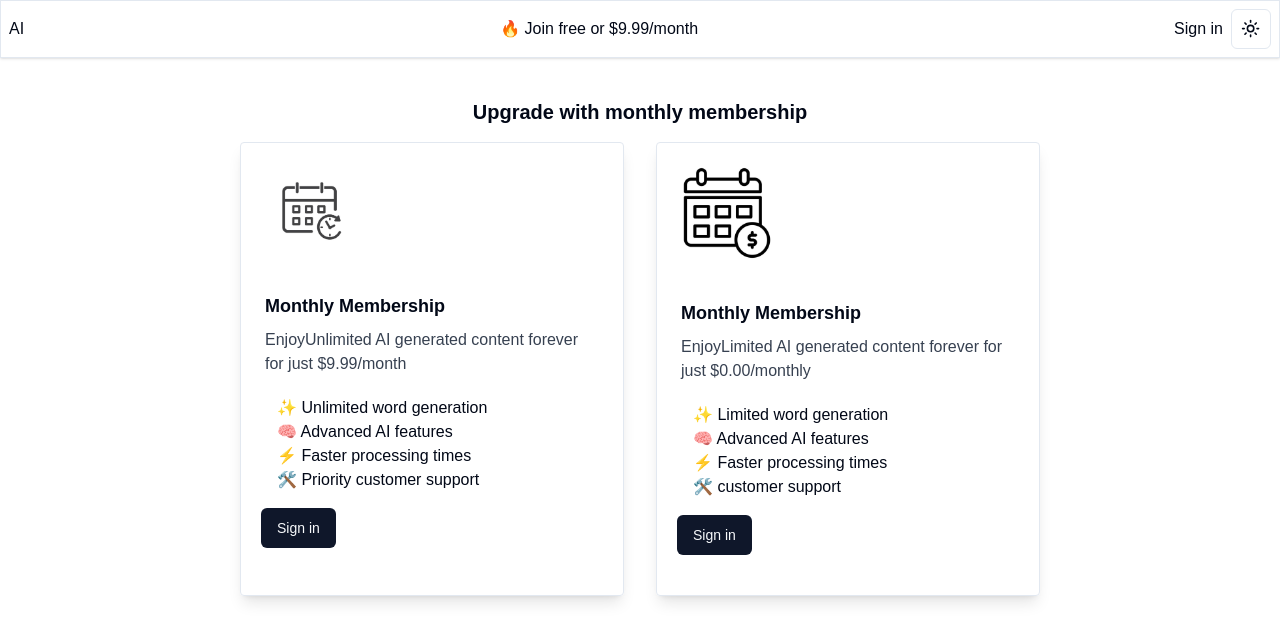
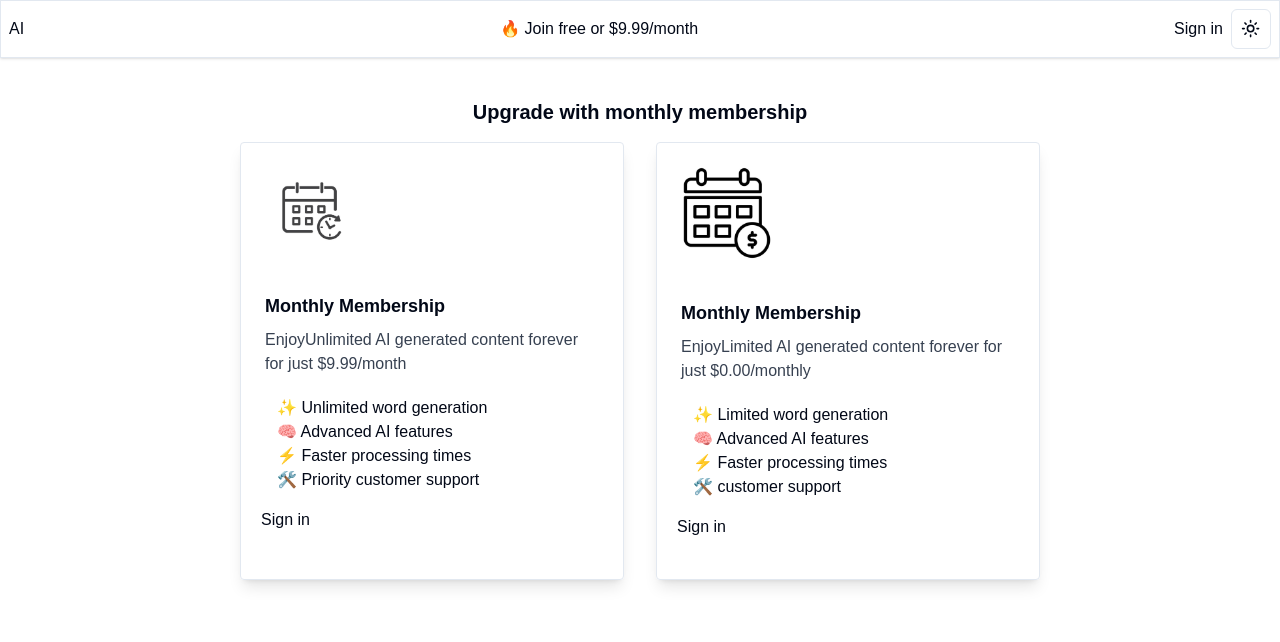
Before and after one commit to mateusmaiia/ai-gen, a Next.js app: page /membership in a window 1280 px wide. Shown: the top 642 px of the page. Built offline with nearby package versions, Linux system fonts and the light colour scheme; no server answers.

Commit message:
fix: Button as Parent of another Button error

```diff
--- a/components/plan/plan-card.tsx
+++ b/components/plan/plan-card.tsx
@@ -84,7 +84,7 @@ export default function PlanCard({name, image}: {name: string, image: string}) {
       ? ""
       : !isSignedIn ? (
         <div className="px-5 pb-10">
-          <Button>
+          <Button asChild>
             <SignInButton />
           </Button>
         </div>
```
